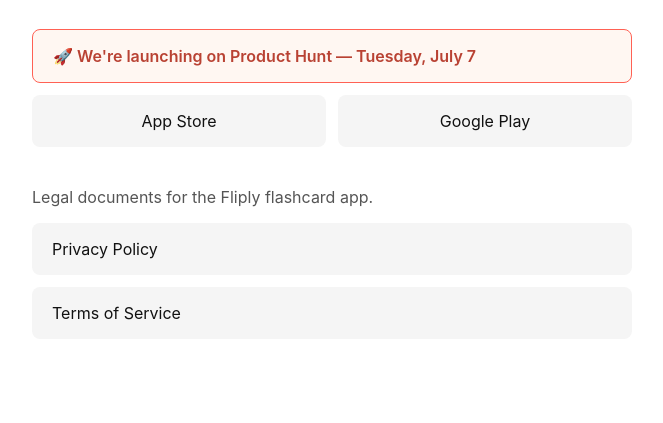
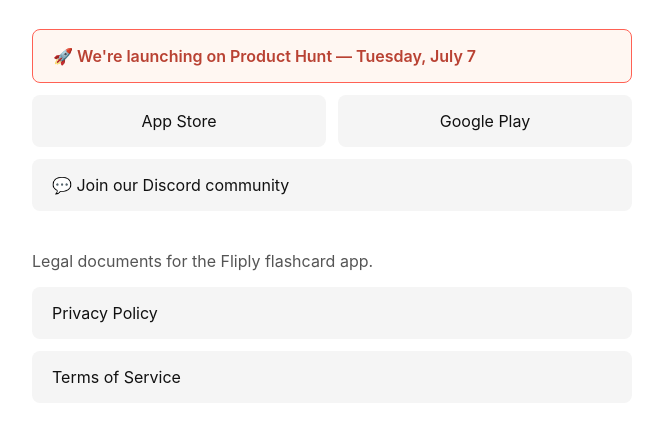
Before and after one commit to apexforgegames-code/fliply-legal, a plain HTML site: page index.html in a window 1280 px wide. Shown: the part 133-556 px from the top of the page, without its empty margins (308-971 px from the left). Drawn offline with Linux system fonts and the light colour scheme.

Commit message:
Add Discord community link to landing page

```diff
--- a/index.html
+++ b/index.html
@@ -25,6 +25,7 @@
     <a href="https://apps.apple.com/app/id6768750737?utm_source=landing">App Store</a>
     <a href="https://play.google.com/store/apps/details?id=com.apexforge.fliply&utm_source=landing">Google Play</a>
   </div>
+  <a style="margin-top: 12px;" href="https://discord.gg/KzhHTNkpr2">💬 Join our Discord community</a>
   <p class="section-gap" style="margin-bottom: 16px;">Legal documents for the Fliply flashcard app.</p>
   <a href="privacy-policy.html">Privacy Policy</a>
   <a href="terms.html">Terms of Service</a>
```
